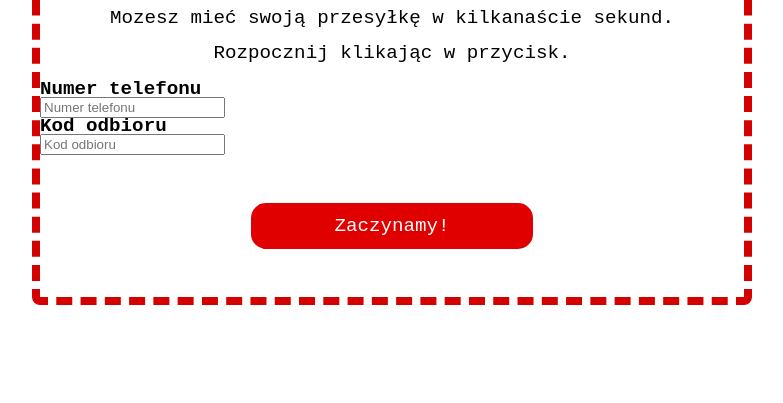
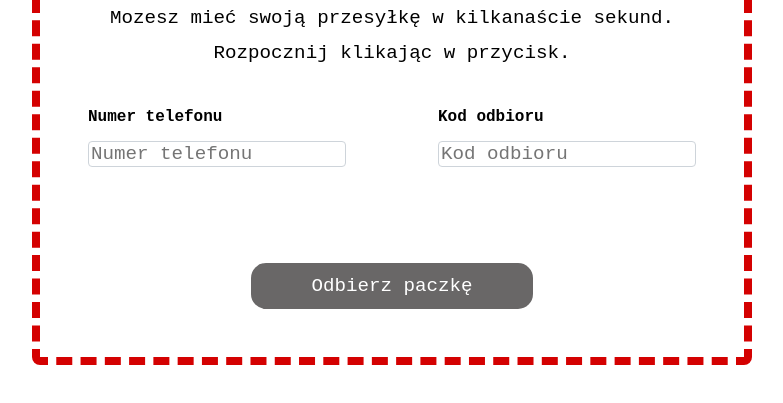
Before and after one commit to dudziema/ParcelLocker, a plain HTML site: page index.html in a window 1280 px wide. Both pictures are taken after a click on the button "Zaczynamy!". Shown: the part 225-628 px from the top of the page, without its empty margins (248-1031 px from the left). Drawn offline with Linux system fonts and the light colour scheme.

Commit message:
validate button when inputs filled

```diff
--- a/index.html
+++ b/index.html
@@ -16,7 +16,7 @@
             <p>Rozpocznij klikając w przycisk.</p>
             <div class="container__inputs" id="inputs">
             </div>
-            <div class="container__button">
+            <div class="container__button" id="button">
             <button onclick="renderNewInputs()">Zaczynamy!</button>
         </div>
 
--- a/js/main.js
+++ b/js/main.js
@@ -1,22 +1,56 @@
 
 
+function createNewButton(){
+    const buttonContainer =document.getElementById("button")
+    buttonContainer.innerHTML ="";
+    buttonContainer.innerHTML =`<button id="buttons" disabled onclick="collectPackage()">Odbierz paczkę</button>`; //setting button state to disabled
 
+
+}
 
 function renderNewInputs(){
     const inputContainer = document.getElementById("inputs");
     inputContainer.innerHTML ="";
+    createNewButton();
     const newPhoneInputDiv =document.createElement("div");
     newPhoneInputDiv.setAttribute("class", "container__inputs--phone");
     newPhoneInputDiv.innerHTML = `
     <label><strong>Numer telefonu</strong></label><br>
-    <input type="number" placeholder="Numer telefonu"/>`;
-
+    <input id="phone-input" type="text" pattern="\d*" maxlength="9" placeholder="Numer telefonu"/>`;
     const newPasscodeDiv = document.createElement("div");
     newPasscodeDiv.setAttribute("class","container__inputs--passcode");
-    newPasscodeDiv.innerHTML=`<label><strong>Kod odbioru</strong></label><br>
-    <input type="number" placeholder="Kod odbioru"/>`;
-
+    newPasscodeDiv.innerHTML=`
+    <label><strong>Kod odbioru</strong></label><br>
+    <input id="code-input"type="text" pattern="\d*" maxlength="4" placeholder="Kod odbioru"/>`;
 
     inputContainer.append(newPhoneInputDiv,newPasscodeDiv);
 
+
+    let inputPhone = document.getElementById("phone-input");
+    let inputCode =document.getElementById("code-input")
+    let button = document.getElementById("buttons");
+
+    inputPhone.addEventListener("keyup", (event)=>{
+        setButtonStatus(validatePhone() && validateCode())
+    })
+    inputCode.addEventListener("keyup", (event)=>{
+        setButtonStatus(validatePhone() && validateCode())
+    })
+
+    function validatePhone() {
+        return inputPhone.value.length == 9
+    }
+    function validateCode(){
+        return inputCode.value.length == 4
+    }
+    function setButtonStatus(status){
+        if(status){
+            button.removeAttribute("disabled")
+        }
+        else{
+            button.setAttribute("disabled", "true");
+        }
+    }
+
+
 }
--- a/styles.css
+++ b/styles.css
@@ -67,7 +67,9 @@ button{
     margin: 3rem;
 
 }
-
+button:disabled{
+    background:rgb(105, 103, 103);
+}
 @media(min-width:576){
     .container{
         max-width:540px;
@@ -78,3 +80,40 @@ button{
       max-width: 720px;
     }
 }
+.container__inputs{
+
+    display: flex;
+    justify-content: space-between;
+    margin: 3rem;
+
+}
+.container__inputs label{
+    display: flex;
+    flex-wrap: wrap;
+    margin:0;
+    font-size:1rem;
+}
+
+input{
+    margin: 0;
+    font-family: inherit;
+    font-size: inherit;
+    margin-bottom: inherit;
+    color: #495057;
+    background-color: #fff;
+    background-clip: padding-box;
+    border: 1px solid #ced4da;
+    border-radius: 0.25rem;
+  transition: border-color 0.15s ease-in-out, box-shadow 0.15s ease-in-out;
+}
+/* Chrome, Safari, Edge, Opera */
+input::-webkit-outer-spin-button,
+input::-webkit-inner-spin-button {
+  -webkit-appearance: none;
+  margin: 0;
+}
+
+/* Firefox */
+input[type=number] {
+  -moz-appearance: textfield;
+}
```
